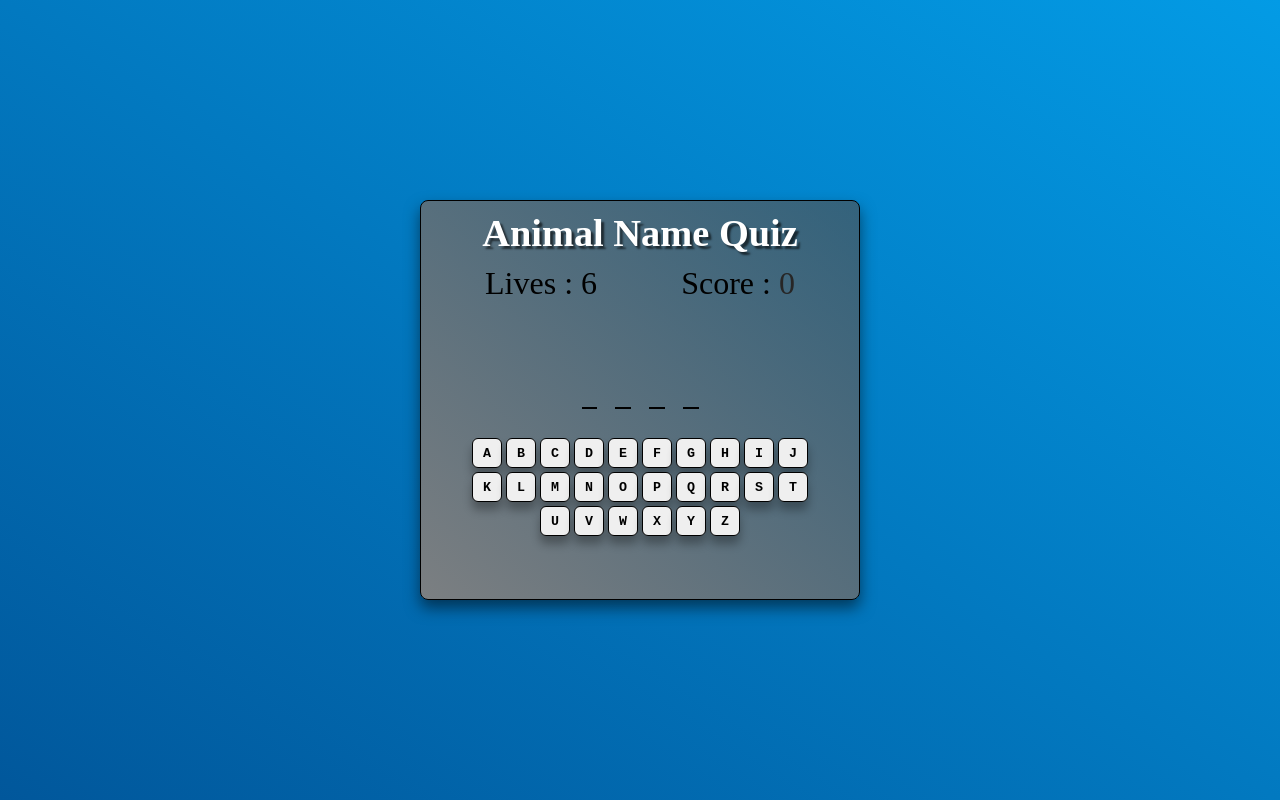
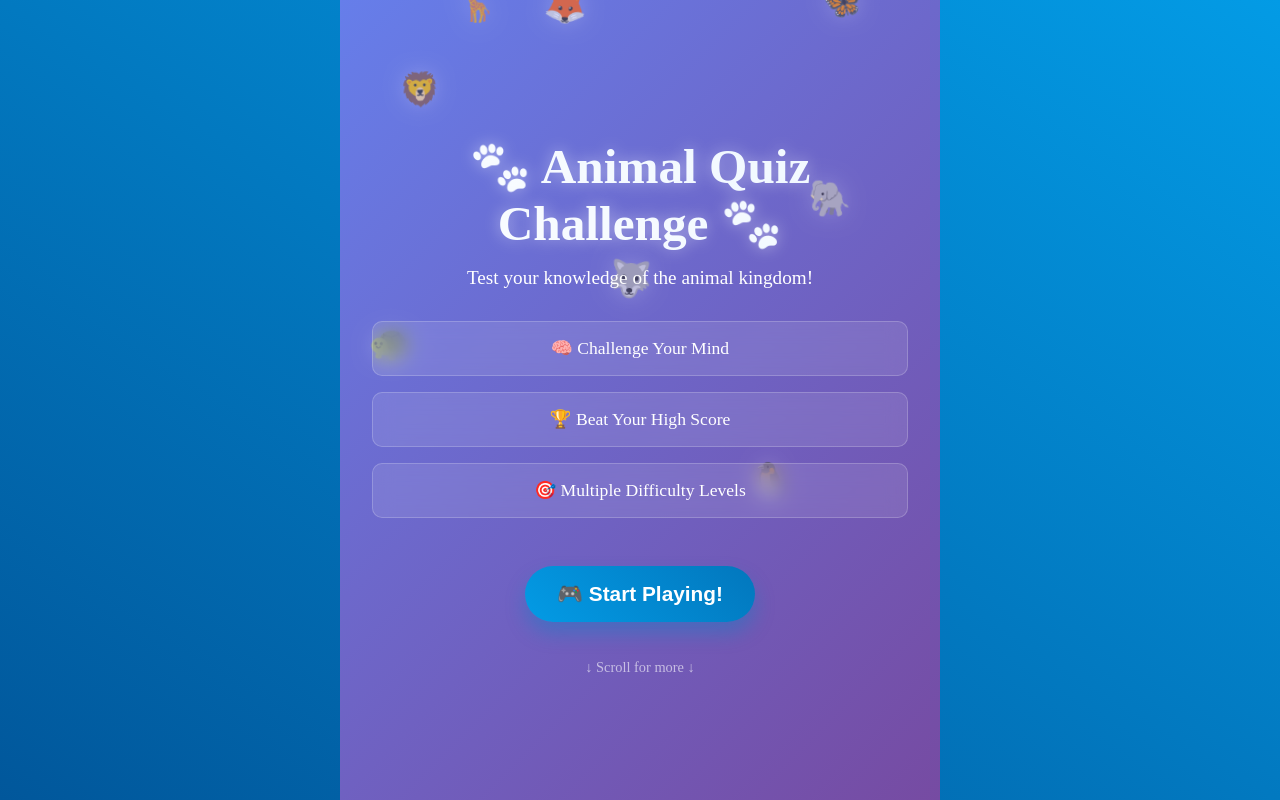
Before and after one commit to Anthcode/React_Animal_Quiz, a React (Create React App) app: page / in a window 1280 px wide. Built offline with nearby package versions, Linux system fonts and the light colour scheme.

Commit message:
Add LandingPage component and implement game start functionality

```diff
--- a/src/App.js
+++ b/src/App.js
@@ -2,8 +2,10 @@ import React, { useState, useEffect } from 'react';
 import { motion } from 'framer-motion';
 import './style.css';
 import { ANIMAL_LIST, ALPHABET } from '../src/db/db';
+import LandingPage from './LandingPage';
 
 export default function App() {
+  const [showLanding, setShowLanding] = useState(true);
   const [quessedLetters, setQuessedLetters] = useState([]);
   const [bad, setBad] = useState([]);
   const [lives, setLives] = useState(6);
@@ -68,12 +70,25 @@ export default function App() {
     setReset(!reset);
   };
 
+  const startGame = () => {
+    setShowLanding(false);
+  };
+
+  const backToLanding = () => {
+    setShowLanding(true);
+    restart();
+  };
+
 
   const spring = {
     type: 'spring',
     damping: 15,
     stiffness: 260,
   };
+  if (showLanding) {
+    return <LandingPage onStartGame={startGame} />;
+  }
+
   return (
     <motion.div
       className="App"
@@ -84,6 +99,15 @@ export default function App() {
       {highScores && (
         <div className="lastBestScore">Your Best Score : {highScores}</div>
       )}
+      <motion.div className="game-header">
+        <motion.button
+          className="back-to-landing-btn"
+          onClick={backToLanding}
+          whileHover={{ scale: 1.05 }}
+          whileTap={{ scale: 0.95 }}
+        >
+          ← Back to Menu
+        </motion.button>
         <motion.h1
           initial={{ y: '-100vh', opacity: 0 }}
           animate={{ y: 0, opacity: 1 }}
@@ -91,6 +115,7 @@ export default function App() {
         >
           Animal Name Quiz
         </motion.h1>
+      </motion.div>
       <div className="lives">
         <motion.span
           className="span-lives"
--- /dev/null
+++ b/src/LandingPage.js
@@ -0,0 +1,150 @@
+import React from 'react';
+import { motion } from 'framer-motion';
+import './style.css';
+
+const LandingPage = ({ onStartGame }) => {
+  const containerVariants = {
+    hidden: { opacity: 0 },
+    visible: {
+      opacity: 1,
+      transition: {
+        delayChildren: 0.3,
+        staggerChildren: 0.2
+      }
+    }
+  };
+
+  const itemVariants = {
+    hidden: { y: 20, opacity: 0 },
+    visible: {
+      y: 0,
+      opacity: 1,
+      transition: {
+        duration: 0.8,
+        ease: "easeOut"
+      }
+    }
+  };
+
+  const animalEmojis = ['🦁', '🐘', '🦒', '🐧', '🦋', '🐢', '🦊', '🐺'];
+
+  return (
+    <motion.div
+      className="landing-page"
+      variants={containerVariants}
+      initial="hidden"
+      animate="visible"
+    >
+      <motion.div className="animals-floating">
+        {animalEmojis.map((emoji, index) => (
+          <motion.div
+            key={index}
+            className={`floating-animal floating-animal-${index}`}
+            animate={{
+              y: [-20, 20, -20],
+              rotate: [-5, 5, -5],
+              scale: [1, 1.1, 1]
+            }}
+            transition={{
+              duration: 3 + index * 0.5,
+              repeat: Infinity,
+              ease: "easeInOut",
+              delay: index * 0.3
+            }}
+          >
+            {emoji}
+          </motion.div>
+        ))}
+      </motion.div>
+
+      <motion.div className="landing-content">
+        <motion.h1
+          className="landing-title"
+          variants={itemVariants}
+          animate={{
+            scale: [1, 1.05, 1],
+            textShadow: [
+              "0px 0px 10px rgba(255,255,255,0.3)",
+              "0px 0px 20px rgba(255,255,255,0.6)",
+              "0px 0px 10px rgba(255,255,255,0.3)"
+            ]
+          }}
+          transition={{
+            scale: { duration: 2, repeat: Infinity, ease: "easeInOut" },
+            textShadow: { duration: 2, repeat: Infinity, ease: "easeInOut" }
+          }}
+        >
+          🐾 Animal Quiz Challenge 🐾
+        </motion.h1>
+
+        <motion.p
+          className="landing-subtitle"
+          variants={itemVariants}
+        >
+          Test your knowledge of the animal kingdom!
+        </motion.p>
+
+        <motion.div
+          className="landing-features"
+          variants={itemVariants}
+        >
+          <motion.div
+            className="feature"
+            whileHover={{ scale: 1.05, rotate: 2 }}
+            transition={{ type: "spring", stiffness: 300 }}
+          >
+            🧠 Challenge Your Mind
+          </motion.div>
+          <motion.div
+            className="feature"
+            whileHover={{ scale: 1.05, rotate: -2 }}
+            transition={{ type: "spring", stiffness: 300 }}
+          >
+            🏆 Beat Your High Score
+          </motion.div>
+          <motion.div
+            className="feature"
+            whileHover={{ scale: 1.05, rotate: 2 }}
+            transition={{ type: "spring", stiffness: 300 }}
+          >
+            🎯 Multiple Difficulty Levels
+          </motion.div>
+        </motion.div>
+
+        <motion.button
+          className="start-game-btn"
+          variants={itemVariants}
+          whileHover={{
+            scale: 1.1,
+            boxShadow: "0px 15px 25px rgba(0,0,0,0.4)",
+            y: -5
+          }}
+          whileTap={{ scale: 0.95 }}
+          animate={{
+            boxShadow: [
+              "0px 8px 15px rgba(0,0,0,0.3)",
+              "0px 12px 20px rgba(3,155,229,0.4)",
+              "0px 8px 15px rgba(0,0,0,0.3)"
+            ]
+          }}
+          transition={{
+            boxShadow: { duration: 2, repeat: Infinity, ease: "easeInOut" }
+          }}
+          onClick={onStartGame}
+        >
+          🎮 Start Playing!
+        </motion.button>
+
+        <motion.div
+          className="scroll-indicator"
+          animate={{ y: [0, 10, 0] }}
+          transition={{ duration: 1.5, repeat: Infinity }}
+        >
+          ↓ Scroll for more ↓
+        </motion.div>
+      </motion.div>
+    </motion.div>
+  );
+};
+
+export default LandingPage;
--- a/src/style.css
+++ b/src/style.css
@@ -191,9 +191,160 @@ h2 {
   }
 }
 
+/* Landing Page Styles */
+.landing-page {
+  background: linear-gradient(135deg, #667eea 0%, #764ba2 100%);
+  min-height: 100vh;
+  display: flex;
+  flex-direction: column;
+  justify-content: center;
+  align-items: center;
+  position: relative;
+  overflow: hidden;
+  color: white;
+}
+
+.animals-floating {
+  position: absolute;
+  width: 100%;
+  height: 100%;
+  pointer-events: none;
+  z-index: 1;
+}
+
+.floating-animal {
+  position: absolute;
+  font-size: 2rem;
+  opacity: 0.7;
+  filter: drop-shadow(0 0 10px rgba(255,255,255,0.3));
+}
+
+.floating-animal-0 { top: 10%; left: 10%; }
+.floating-animal-1 { top: 20%; right: 15%; }
+.floating-animal-2 { bottom: 30%; left: 20%; }
+.floating-animal-3 { top: 60%; right: 25%; }
+.floating-animal-4 { bottom: 20%; right: 10%; }
+.floating-animal-5 { top: 40%; left: 5%; }
+.floating-animal-6 { bottom: 10%; left: 30%; }
+.floating-animal-7 { top: 30%; left: 45%; }
+
+.landing-content {
+  z-index: 2;
+  text-align: center;
+  max-width: 600px;
+  padding: 2rem;
+}
+
+.landing-title {
+  font-size: 3rem;
+  font-weight: bold;
+  margin-bottom: 1rem;
+  background: linear-gradient(45deg, #fff, #f0f8ff, #fff);
+  background-size: 200% 200%;
+  -webkit-background-clip: text;
+  -webkit-text-fill-color: transparent;
+  background-clip: text;
+  animation: gradient-shift 3s ease-in-out infinite;
+}
+
+@keyframes gradient-shift {
+  0%, 100% { background-position: 0% 50%; }
+  50% { background-position: 100% 50%; }
+}
+
+.landing-subtitle {
+  font-size: 1.2rem;
+  margin-bottom: 2rem;
+  opacity: 0.9;
+}
+
+.landing-features {
+  display: flex;
+  flex-direction: column;
+  gap: 1rem;
+  margin-bottom: 3rem;
+}
+
+.feature {
+  background: rgba(255, 255, 255, 0.1);
+  padding: 1rem;
+  border-radius: 10px;
+  backdrop-filter: blur(10px);
+  border: 1px solid rgba(255, 255, 255, 0.2);
+  font-size: 1.1rem;
+  cursor: pointer;
+}
+
+.start-game-btn {
+  background: linear-gradient(45deg, #039be5, #0277bd);
+  color: white;
+  border: none;
+  padding: 1rem 2rem;
+  font-size: 1.3rem;
+  border-radius: 50px;
+  cursor: pointer;
+  transition: all 0.3s ease;
+  font-weight: bold;
+  margin-bottom: 2rem;
+}
+
+.scroll-indicator {
+  opacity: 0.6;
+  font-size: 0.9rem;
+}
+
+.game-header {
+  width: 100%;
+  display: flex;
+  justify-content: space-between;
+  align-items: center;
+  position: relative;
+}
+
+.back-to-landing-btn {
+  background: rgba(255, 255, 255, 0.1);
+  color: white;
+  border: 1px solid rgba(255, 255, 255, 0.3);
+  padding: 0.5rem 1rem;
+  border-radius: 20px;
+  cursor: pointer;
+  font-size: 0.8rem;
+  backdrop-filter: blur(10px);
+  transition: all 0.3s ease;
+  position: absolute;
+  left: 10px;
+  top: 10px;
+}
+
+.back-to-landing-btn:hover {
+  background: rgba(255, 255, 255, 0.2);
+  transform: translateY(-2px);
+}
+
 @media only screen and (max-width: 768px) {
   /* For mobile phones: */
   span {
     font-size: 0.8em;
   }
+
+  .landing-title {
+    font-size: 2rem;
+  }
+
+  .floating-animal {
+    font-size: 1.5rem;
+  }
+
+  .landing-features {
+    flex-direction: column;
+  }
+
+  .feature {
+    font-size: 1rem;
+  }
+
+  .start-game-btn {
+    font-size: 1.1rem;
+    padding: 0.8rem 1.5rem;
+  }
 }
```
Also changed, not shown: 1 other file (tests, documents, lock files or other folders). Lines whose indentation alone changed are shown as unchanged.
